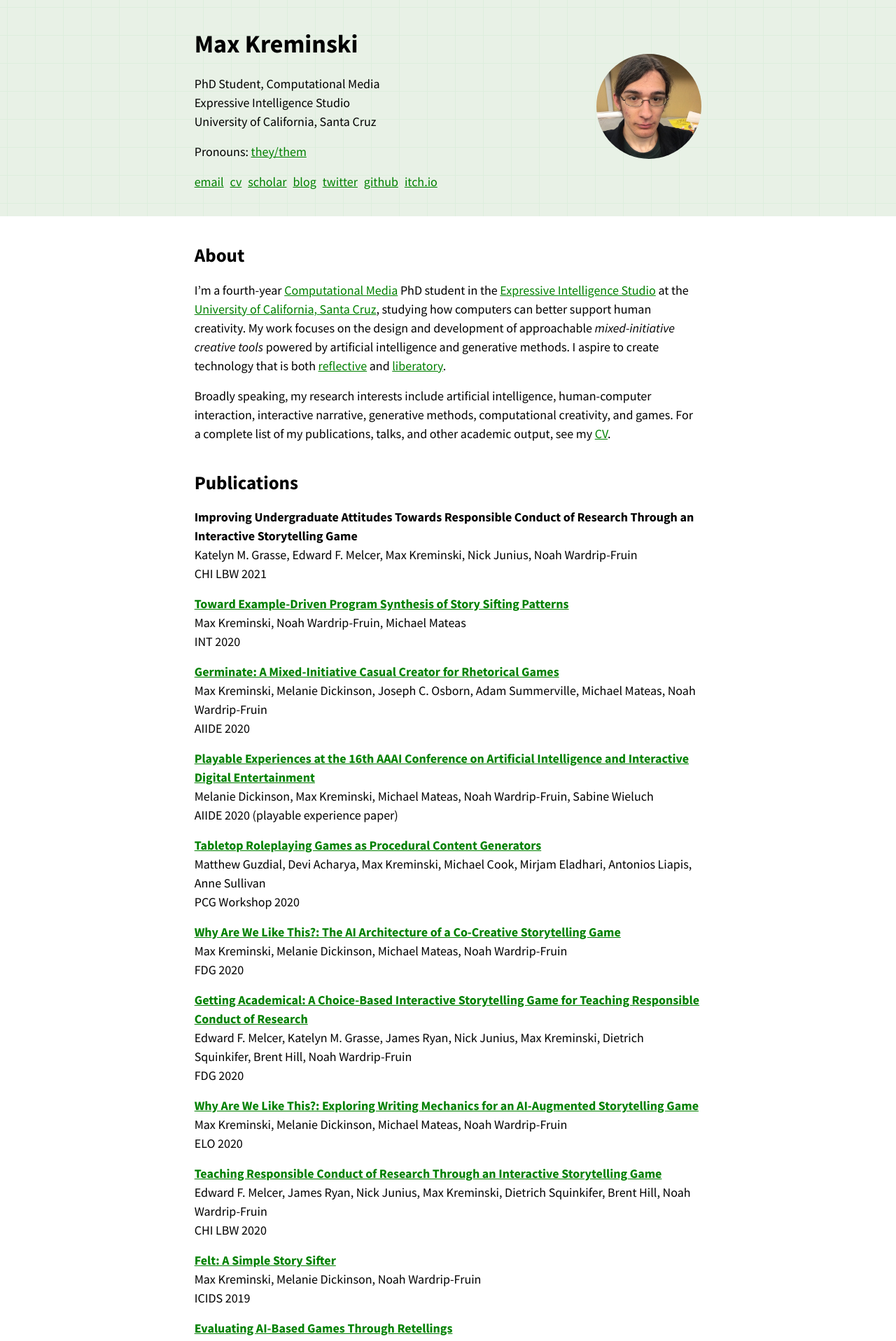
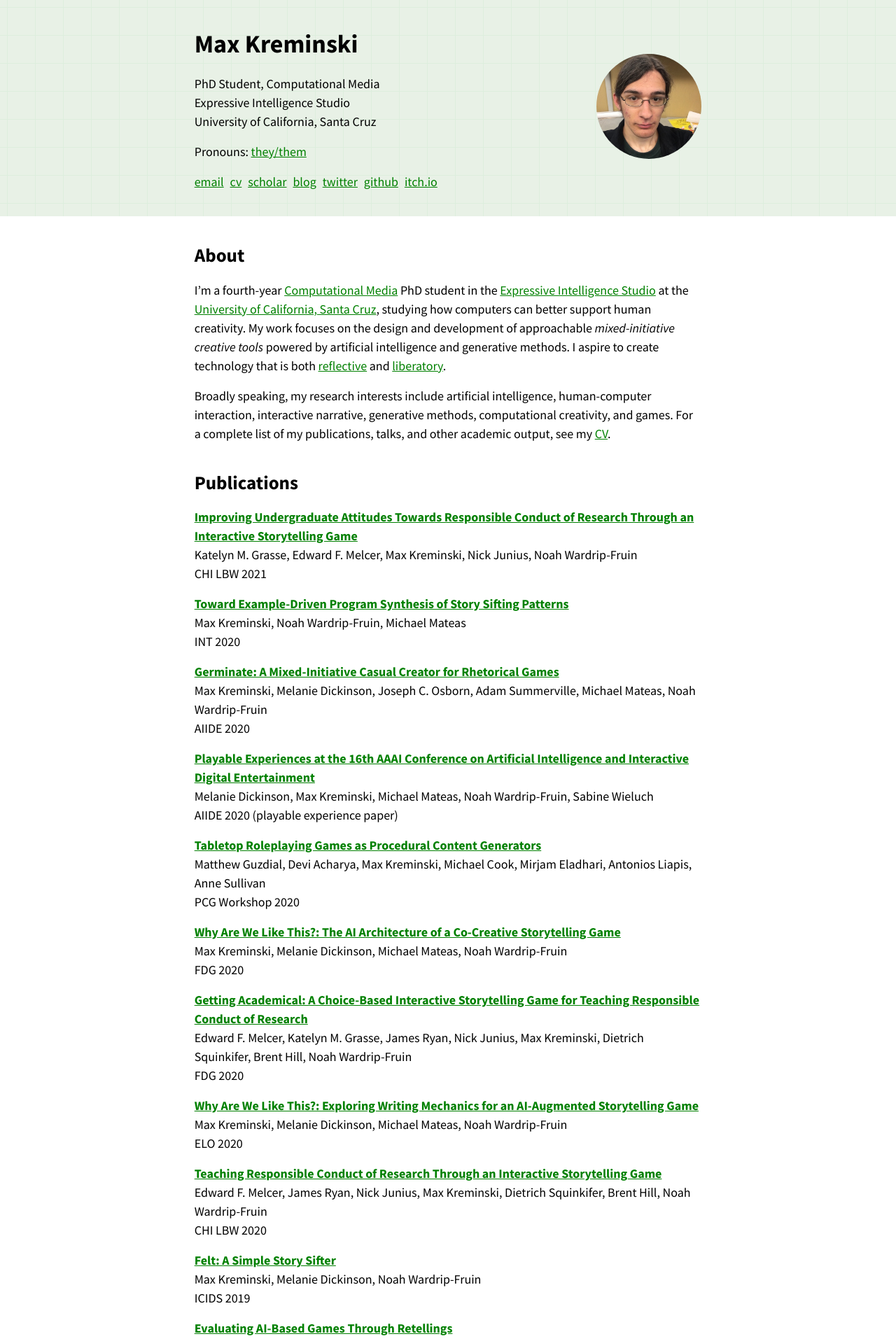
Before and after one commit to mkremins/mkremins.github.io, a Jekyll site: the page built from index.html, in a window 1280 px wide. Shown: the top 1916 px of the page at 70% size. Built offline with Jekyll 4.4.1, drawn with Linux system fonts in a browser that asks for light colours.

Commit message:
Add PDF for CHI 2021 RCR paper

```diff
--- a/_data/publications.json
+++ b/_data/publications.json
@@ -1,7 +1,7 @@
 [
 {
   "title": "Improving Undergraduate Attitudes Towards Responsible Conduct of Research Through an Interactive Storytelling Game",
-  "url": "",
+  "url": "https://mkremins.github.io/publications/RCR_CHI2021.pdf",
   "authors": ["Katelyn M. Grasse", "Edward F. Melcer", "Max Kreminski", "Nick Junius", "Noah Wardrip-Fruin"],
   "year": "2021",
   "venue": "CHI LBW",
--- a/index.html
+++ b/index.html
@@ -198,7 +198,7 @@ layout: null
 				</div>
 				<div class="card project-card">
 					<div class="title"><a href="https://mkremins.github.io/blabrecs">Blabrecs</a></div>
-					<div class="desc">A rules modification for the wordgame Scrabble that forbids players from using actual English dictionary words. Instead, players may only use nonsense words that <em>sound like</em> English to an AI trained on the dictionary. <a href="https://github.com/mkremins/blabrecs">Code available here.</a></div>
+					<p class="desc">A rules modification for the wordgame Scrabble that forbids players from using actual English dictionary words. Instead, players may only use nonsense words that <em>sound like</em> English to an AI trained on the dictionary. <a href="https://github.com/mkremins/blabrecs">Code available here.</a></p>
 				</div>
 				<div class="card project-card">
 					<div class="title"><a href="https://github.com/LudoNarrative/StoryAssembler">StoryAssembler</a></div>
```
Also changed, not shown: 1 other file.
